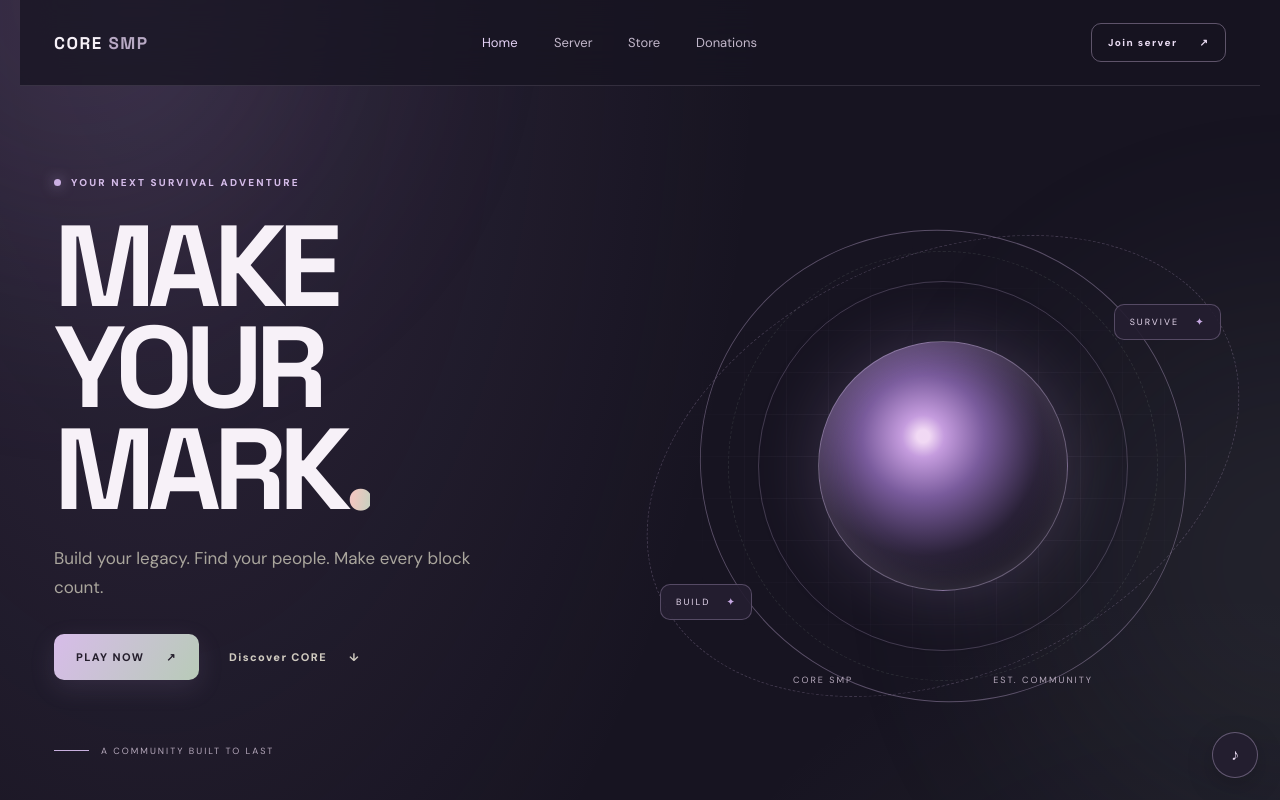
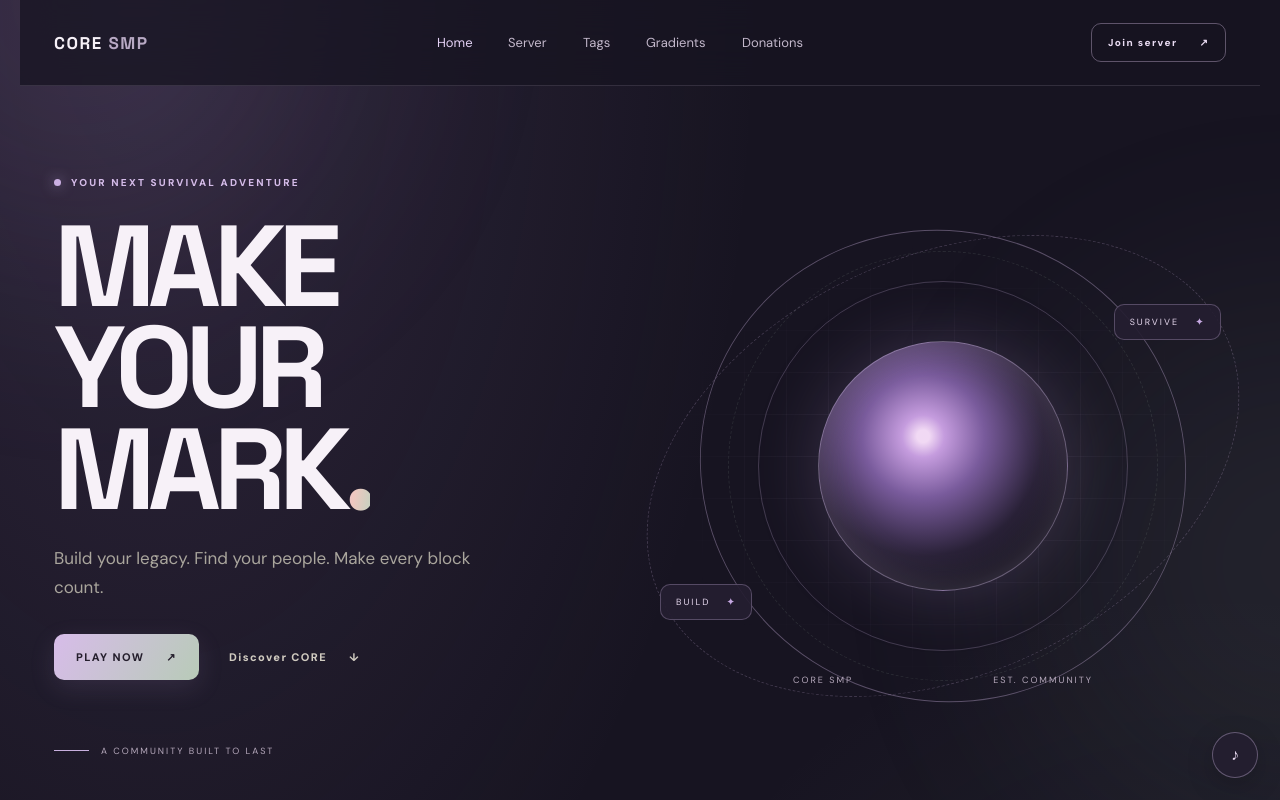
Before and after one commit to swyftw/core-smp-website, a plain HTML site: page index.html in a window 1280 px wide. Shown: the top 800 px of the page. Drawn offline with Linux system fonts and the light colour scheme.

Commit message:
Add Tags and Gradients navigation

```diff
--- a/index.html
+++ b/index.html
@@ -16,9 +16,7 @@
   <header class="site-header">
     <a class="brand" href="index.html" aria-label="CORE SMP home"><span class="brand-mark">C</span><span>CORE<span class="brand-muted"> SMP</span></span></a>
     <button class="menu-toggle" aria-label="Toggle navigation" aria-expanded="false">☰</button>
-    <nav class="nav-links" aria-label="Main navigation">
-      <a class="active" href="index.html">Home</a><a href="#join">Server</a><a href="store.html">Store</a><a href="donate.html">Donations</a>
-    </nav>
+    <nav class="nav-links" aria-label="Main navigation"><a class="active" href="index.html">Home</a><a href="index.html#join">Server</a><a href="tags.html">Tags</a><a href="gradients.html">Gradients</a><a href="donate.html">Donations</a></nav>
     <a class="button button-small button-outline header-join" href="#join">Join server <span>↗</span></a>
   </header>
 
```
